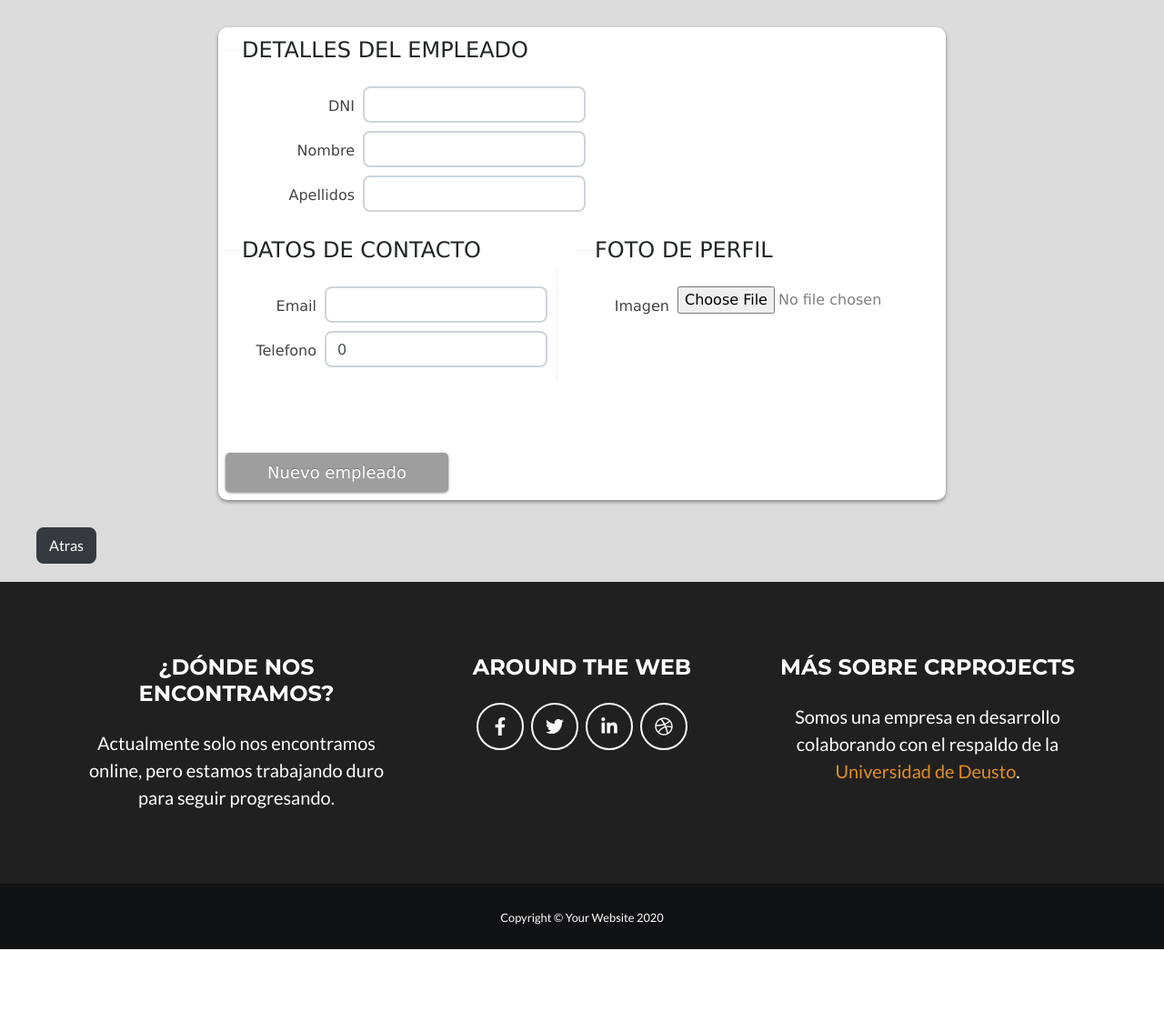
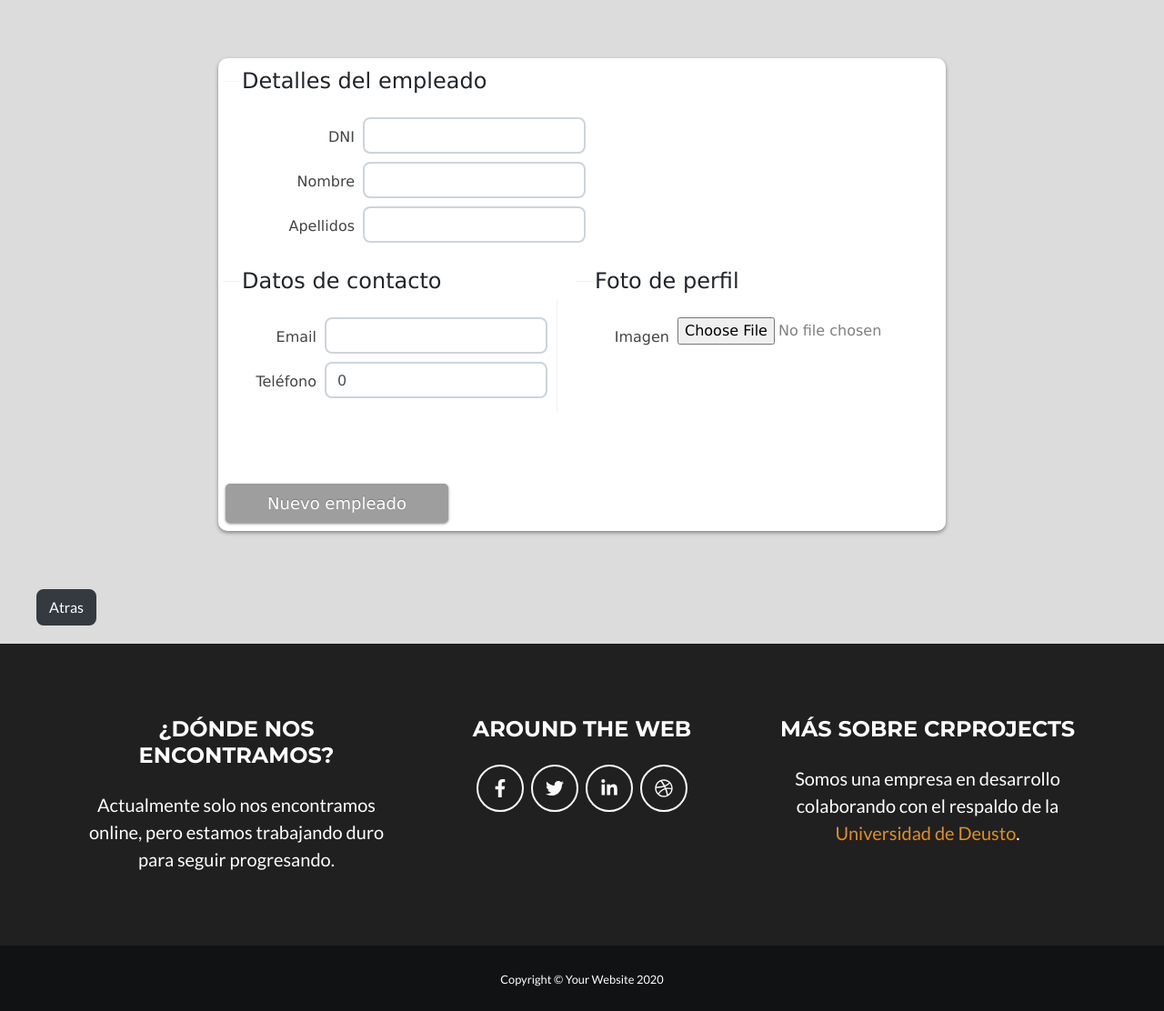
Before and after one commit to BorjaRomer/gestorProyectos, a Django app: page /nuevo_empleado/ in a window 1280 px wide. Shown: the part 203-1315 px from the top of the page at 91% size. Before the commit the page ends 1247 px from the top, so only its background shows below. Run offline with Django 3.2, Linux system fonts and the light colour scheme; a user stored in the database is signed in; some libraries are stand-ins or nearby versions; grey boxes are pictures that could not be loaded.

Commit message:
Algún cambio

```diff
--- a/gestorProyectos/appGestorProyectos/static/css/empleado_form.css
+++ b/gestorProyectos/appGestorProyectos/static/css/empleado_form.css
@@ -36,7 +36,7 @@
 }
 form.register{
     width:800px;
-    margin: 30px auto 30px auto;
+    margin: 5% auto;
     height:520px;
     background-color:#fff;
     padding:5px;
--- a/gestorProyectos/appGestorProyectos/static/css/proyecto_form.css
+++ b/gestorProyectos/appGestorProyectos/static/css/proyecto_form.css
@@ -36,7 +36,7 @@
 }
 form.register{
     width:800px;
-    margin: 30px auto 30px auto;
+    margin: 5% auto;
     height:620px;
     background-color:#fff;
     padding:5px;
--- a/gestorProyectos/appGestorProyectos/static/css/tarea_form.css
+++ b/gestorProyectos/appGestorProyectos/static/css/tarea_form.css
@@ -36,7 +36,7 @@
 }
 form.register{
     width:800px;
-    margin: 30px auto 30px auto;
+    margin: 5% auto;
     height:530px;
     background-color:#fff;
     padding:5px;
--- a/gestorProyectos/appGestorProyectos/templates/empleado_form.html
+++ b/gestorProyectos/appGestorProyectos/templates/empleado_form.html
@@ -20,7 +20,7 @@
     <form method="post" class="register" enctype="multipart/form-data">
         {% csrf_token %}
         <fieldset class="row1">
-            <legend>DETALLES DEL EMPLEADO</legend>
+            <legend>Detalles del empleado</legend>
             <p class="pfp">
                 <label>DNI</label>
                 {{ form.dni }}
@@ -35,18 +35,18 @@
             </p>
         </fieldset>
         <fieldset class="row2">
-            <legend>DATOS DE CONTACTO</legend>
+            <legend>Datos de contacto</legend>
             <p class="pfp">
                 <label>Email</label>
                 {{ form.email }}
             </p>
             <p class="pfp">
-                <label>Telefono</label>
+                <label>Teléfono</label>
                 {{ form.telefono }}
             </p>
         </fieldset>
         <fieldset class="row3">
-            <legend>FOTO DE PERFIL</legend>
+            <legend>Foto de perfil</legend>
             <p class="pfp">
                 <label>Imagen</label>
                 {{ form.imagen }}
--- a/gestorProyectos/appGestorProyectos/templates/empleado_update.html
+++ b/gestorProyectos/appGestorProyectos/templates/empleado_update.html
@@ -20,7 +20,7 @@
     <form method="post" class="register" enctype="multipart/form-data">
         {% csrf_token %}
         <fieldset class="row1">
-            <legend>DETALLES DEL EMPLEADO</legend>
+            <legend>Detalles del empleado</legend>
             <p class="pfp">
                 <label>DNI</label>
                 {{ form.dni }}
@@ -35,7 +35,7 @@
             </p>
         </fieldset>
         <fieldset class="row2">
-            <legend>dATOS DE CONTACTO</legend>
+            <legend>Datos de contacto</legend>
             <p class="pfp">
                 <label>Email</label>
                 {{ form.email }}
@@ -46,7 +46,7 @@
             </p>
         </fieldset>
         <fieldset class="row3">
-            <legend>FOTO DE PERFIL</legend>
+            <legend>Foto de perfil</legend>
             <p class="pfp">
                 <label>Imagen</label>
                 {{ form.imagen }}
--- a/gestorProyectos/appGestorProyectos/templates/proyecto_form.html
+++ b/gestorProyectos/appGestorProyectos/templates/proyecto_form.html
@@ -20,7 +20,7 @@
     <form method="post" class="register">
         {% csrf_token %}
         <fieldset class="row1">
-            <legend>DETALLES DEL PROYECTO</legend>
+            <legend>Detalles del proyecto</legend>
             <p class="pfp">
                 <label>Nombre</label>
                 {{ form.nombre }}
@@ -32,7 +32,7 @@
             </p>
         </fieldset>
         <fieldset class="row2">
-            <legend>CLIENTE</legend>
+            <legend>Cliente</legend>
             <p class="pfp">
                 <label>Nombre</label>
                 {{ form.nombre_cliente }}
@@ -51,7 +51,7 @@
             </p>
         </fieldset>
         <fieldset class="row3">
-            <legend>MÁS INFORMACIÓN</legend>
+            <legend>Más información</legend>
             <p class="pfp">
                 <label>Fecha inicio</label>
                 {{ form.fecha_inicio }}
--- a/gestorProyectos/appGestorProyectos/templates/proyecto_update.html
+++ b/gestorProyectos/appGestorProyectos/templates/proyecto_update.html
@@ -20,7 +20,7 @@
     <form method="post" class="register">
         {% csrf_token %}
         <fieldset class="row1">
-            <legend>DETALLES DEL PROYECTO</legend>
+            <legend>Detalles del proyecto</legend>
             <p class="pfp">
                 <label>Nombre</label>
                 {{ form.nombre }}
@@ -32,7 +32,7 @@
             </p>
         </fieldset>
         <fieldset class="row2">
-            <legend>CLIENTE</legend>
+            <legend>Cliente</legend>
             <p class="pfp">
                 <label>Nombre</label>
                 {{ form.nombre_cliente }}
@@ -51,7 +51,7 @@
             </p>
         </fieldset>
         <fieldset class="row3">
-            <legend>MÁS INFORMACIÓN</legend>
+            <legend>Más información</legend>
             <p class="pfp">
                 <label>Fecha inicio</label>
                 {{ form.fecha_inicio }}
--- a/gestorProyectos/appGestorProyectos/templates/tarea_form.html
+++ b/gestorProyectos/appGestorProyectos/templates/tarea_form.html
@@ -20,7 +20,7 @@
     <form method="post" class="register">
         {% csrf_token %}
         <fieldset class="row1">
-            <legend>DETALLES DE LA TAREA</legend>
+            <legend>Detalles de la tarea</legend>
             <p class="pfp">
                 <label>Nombre</label>
                 {{ form.nombre }}
@@ -32,7 +32,7 @@
             </p>
         </fieldset>
         <fieldset class="row2">
-            <legend>TAREA</legend>
+            <legend>Tarea</legend>
             <p class="pfp">
                 <label>Responsable</label>
                 {{ form.responsable }}
@@ -49,7 +49,7 @@
             </p>
         </fieldset>
         <fieldset class="row3">
-            <legend>MÁS INFORMACIÓN</legend>
+            <legend>Más información</legend>
             <p class="pfp">
                 <label>Fecha inicio</label>
                 {{ form.fecha_inicio }}
--- a/gestorProyectos/appGestorProyectos/templates/tarea_update.html
+++ b/gestorProyectos/appGestorProyectos/templates/tarea_update.html
@@ -20,7 +20,7 @@
     <form method="post" class="register">
         {% csrf_token %}
         <fieldset class="row1">
-            <legend>DETALLES DE LA TAREA</legend>
+            <legend>Detalles de la tarea</legend>
             <p class="pfp">
                 <label>Nombre</label>
                 {{ form.nombre }}
@@ -32,7 +32,7 @@
             </p>
         </fieldset>
         <fieldset class="row2">
-            <legend>TAREA</legend>
+            <legend>Tarea</legend>
             <p class="pfp">
                 <label>Responsable</label>
                 {{ form.responsable }}
@@ -49,7 +49,7 @@
             </p>
         </fieldset>
         <fieldset class="row3">
-            <legend>MÁS INFORMACIÓN</legend>
+            <legend>Más información</legend>
             <p class="pfp">
                 <label>Fecha inicio</label>
                 {{ form.fecha_inicio }}
```
